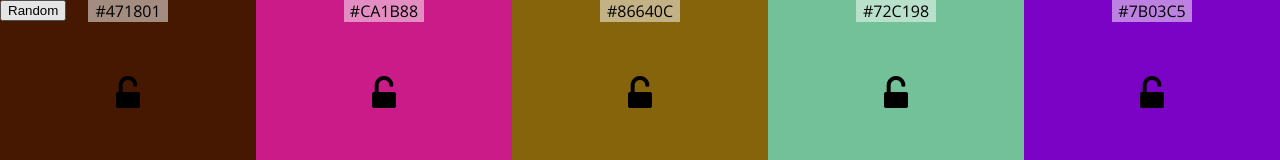
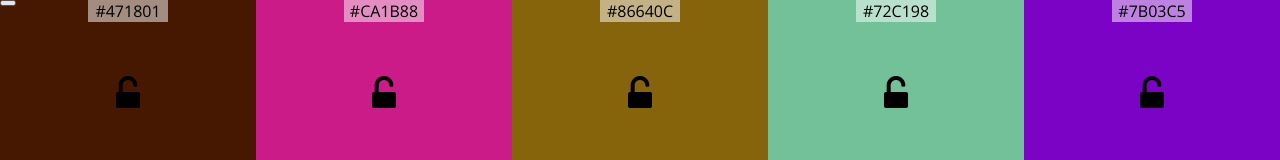
Before and after one commit to HoBaBL/RandomColor, a plain HTML site: page index.html in a window 1280 px wide. Shown: the top 160 px of the page. Drawn offline with nearby package versions, Linux system fonts and the light colour scheme.

Commit message:
Update index.html

```diff
--- a/index.html
+++ b/index.html
@@ -13,7 +13,7 @@
 </head>
 
 <body class="body">
-    <button class="btn-js btn">Random</button>
+    <button class="btn-js btn"></button>
     <div class="grid">
         <div class="color-js bum">
             <p id="lili"></p>
```
